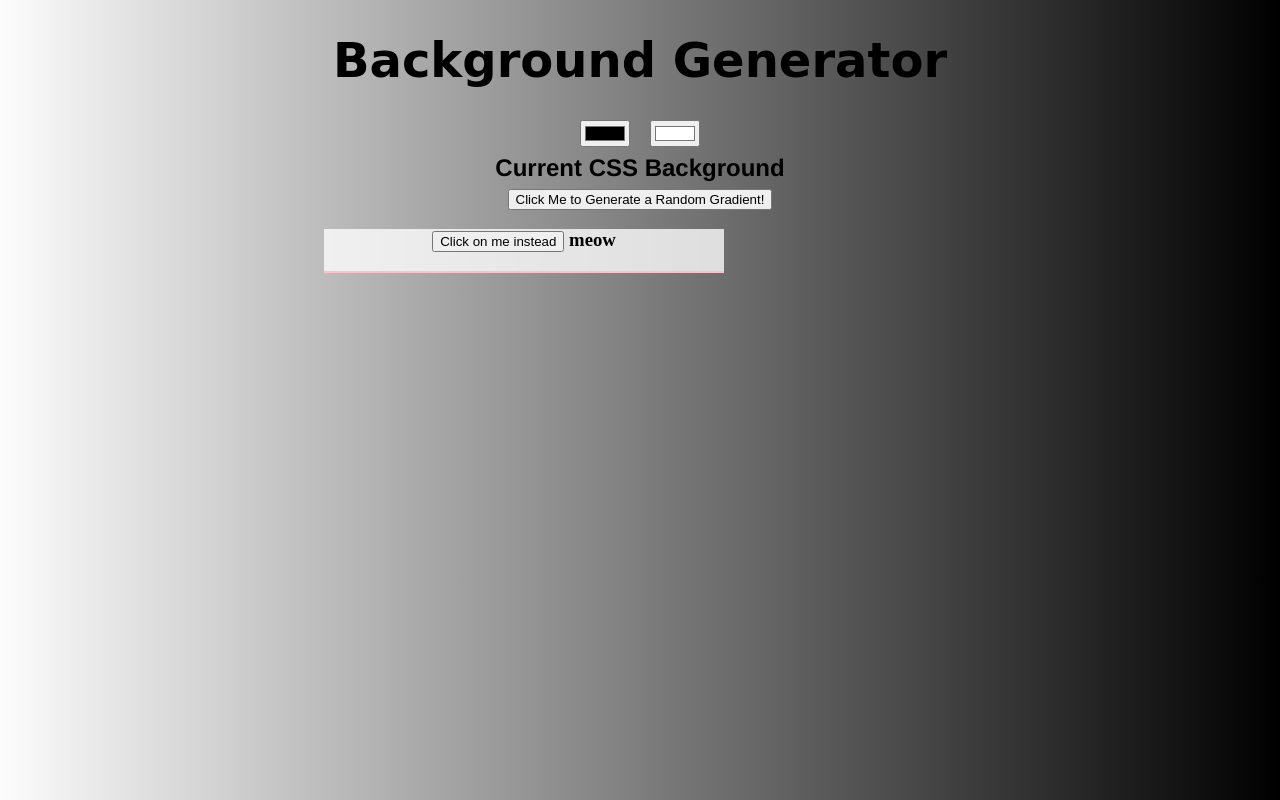
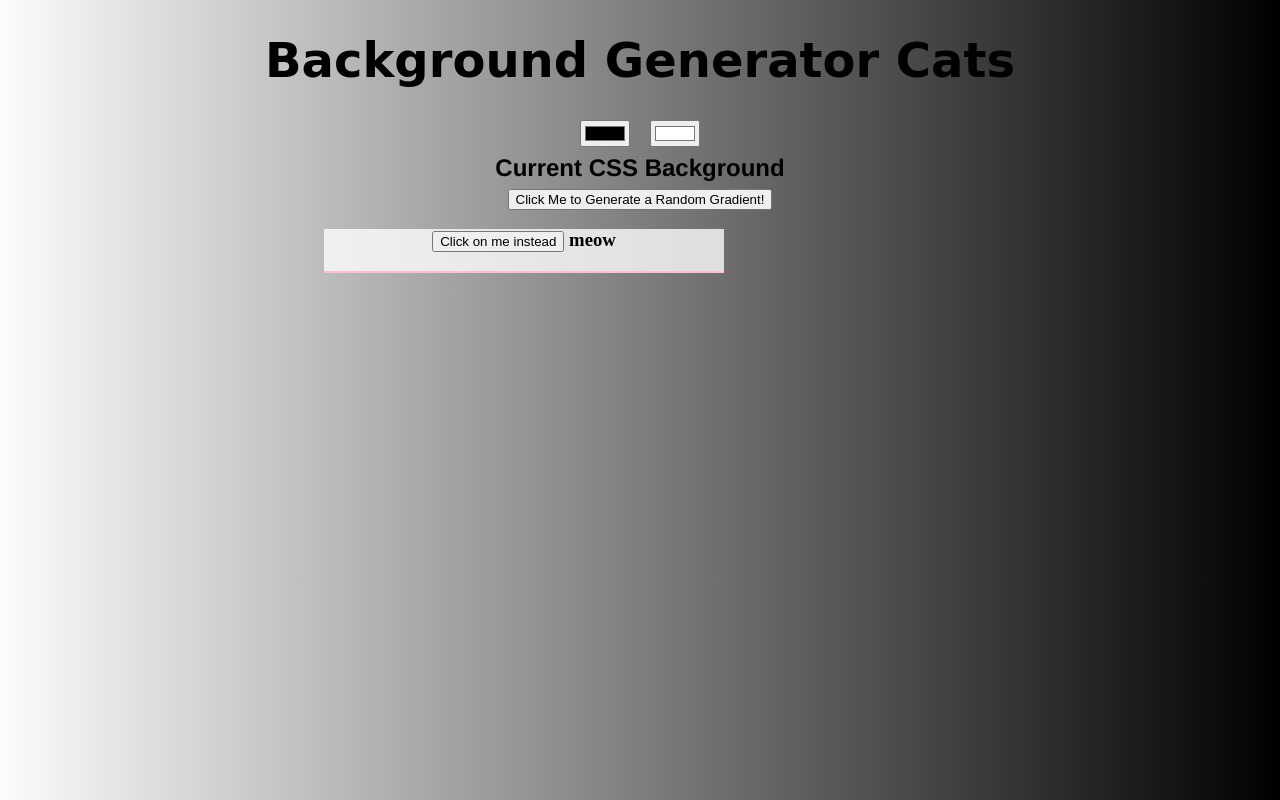
Before and after one commit to JohnnyWLan/background_generator, a plain HTML site: page index.html in a window 1280 px wide. Drawn offline with Linux system fonts and the light colour scheme.

Commit message:
added cats

```diff
--- a/index.html
+++ b/index.html
@@ -10,7 +10,7 @@
     <title>COOL Background</title>
 </head>
 <body id="gradient">
-    <h1>  Background Generator</h1>
+    <h1>  Background Generator Cats</h1>
     <div class="selectors">
         <input class="color1" type="color" name="color1" value="#000000">
         <input class="color2" type="color" name="color2" value="#ffffff">
```
